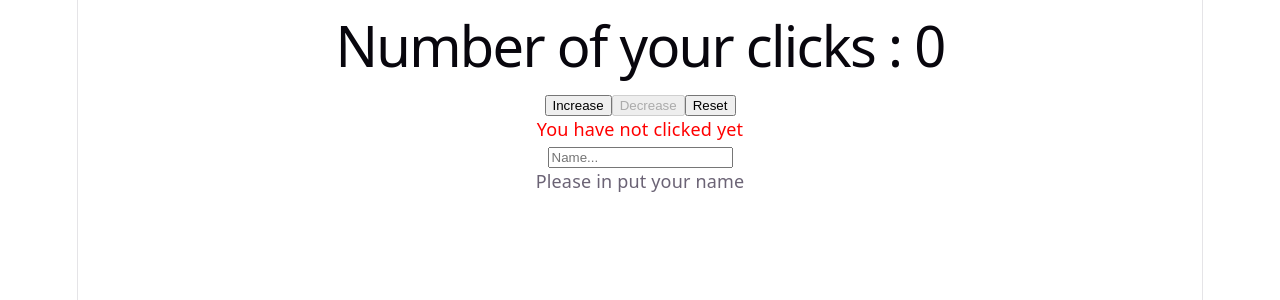
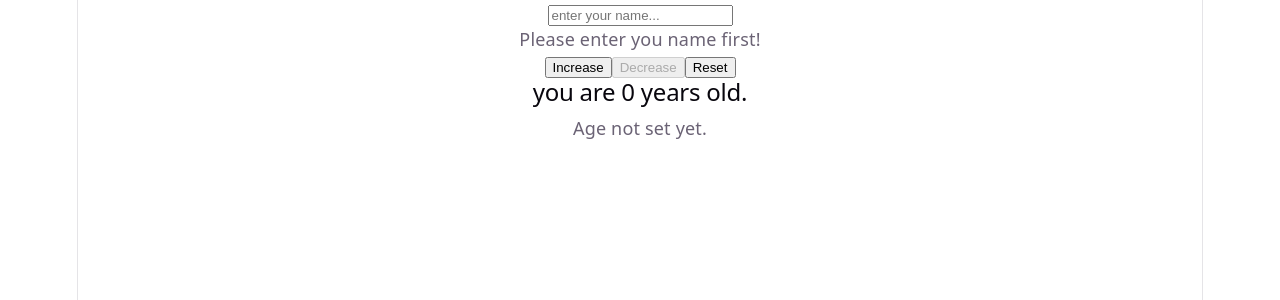
Before and after one commit to luvris/reactWorkshop, a React (Vite) app: page / in a window 1280 px wide. Shown: the top 300 px of the page. Built offline with nearby package versions, Linux system fonts and the light colour scheme.

Commit message:
self 1 Phase 4

```diff
--- /dev/null
+++ b/component/AgeButton.jsx
@@ -0,0 +1,15 @@
+export default function AgeButton({ onIncrease, onDecrease, onReset, isDisabledDecrease }) {
+    return (
+        <div>
+            <button onClick={onIncrease}>
+                Increase
+            </button>
+            <button onClick={onDecrease} disabled={isDisabledDecrease}>
+                Decrease
+            </button>
+            <button onClick={onReset}>
+                Reset
+            </button>
+        </div>
+    );
+}
--- /dev/null
+++ b/component/AgeMessage.jsx
@@ -0,0 +1,11 @@
+export default function AgeMessage({age}){
+    return(
+        <div>
+            <p>
+                {age === 0 ? "Age not set yet."
+                 : age > 0 && age <= 12 ? "You are a child."
+                 : age >= 13 && age <= 19 ? "You are a teenager." : "You are an adult."}
+            </p>
+        </div>
+    );
+}
--- a/component/CounterButton.jsx
+++ /dev/null
@@ -1,16 +0,0 @@
-export default function CounterButtons({
-  onIncrease,
-  onDecrease,
-  onReset,
-  isDecreaseDisabled,
-}) {
-  return (
-    <div>
-      <button onClick={onIncrease}>Increase</button>
-      <button onClick={onDecrease} disabled={isDecreaseDisabled}>
-        Decrease
-      </button>
-      <button onClick={onReset}>Reset</button>
-    </div>
-  );
-}
--- a/component/NameComponent.jsx
+++ /dev/null
@@ -1,10 +0,0 @@
-export default function NameComponent({ nameInput, onInputChange }) {
-
-    return (
-        <div>
-            <input type="text" placeholder="Name..." value={nameInput} onChange={onInputChange}/>
-
-            <p>{nameInput === "" ? "Please in put your name" : `Hello, ${nameInput}`}</p>
-        </div>
-    );
-}
--- /dev/null
+++ b/component/NameInput.jsx
@@ -0,0 +1,10 @@
+export default function NameInput({name, nameInputChange}){
+    return(
+        <div>
+        <input type="text" placeholder="enter your name..." value={name} onChange={nameInputChange} />
+        <p>
+            {name === "" ? "Please enter you name first!" : `Hello, This is your name : ${name}`}
+        </p>
+        </div>
+    );
+}
--- a/component/StatusMessage.jsx
+++ /dev/null
@@ -1,13 +0,0 @@
-export default function StatusMessage({ counterNum }) {
-  return (
-    <div>
-      {counterNum === 0 ? (
-        <p style={{ color: "red" }}>You have not clicked yet</p>
-      ) : counterNum >= 1 && counterNum <= 9 ? (
-        <p style={{ color: "blue" }}>Keep clicking!</p>
-      ) : (
-        <p style={{ color: "green" }}>Wow! that's a lot</p>
-      )}
-    </div>
-  );
-}
--- a/src/App.jsx
+++ b/src/App.jsx
@@ -1,42 +1,37 @@
 import { useState } from "react";
-import StatusMessage from "../component/StatusMessage";
-import CounterButtons from "../component/CounterButton";
-import NameComponent from "../component/NameComponent";
+import NameInput from "../component/NameInput";
+import AgeButton from "../component/AgeButton";
+import AgeMessage from "../component/AgeMessage";
 
 function App() {
-  const [counterNum, setCounterNum] = useState(0);
-  const [nameInput, setNameInput] = useState("");
+  const [name, setName] = useState("");
+  const [age, setAge] = useState(0);
 
-  function countNumber() {
-    setCounterNum((prev) => prev + 1);
+  function nameChange(e) {
+    setName(e.target.value);
   }
 
-  function decCountNumber() {
-    setCounterNum((prev) => (prev > 0 ? prev - 1 : 0));
+  function resetAll(){
+    setAge(0);
+    setName("");
   }
 
-  function resetCountNumber() {
-    setCounterNum(0);
+  function ageIncrease() {
+    setAge((prev) => prev + 1);
   }
 
-  function updatName(e) {
-    setNameInput(e.target.value);
+  function ageDecrease(){
+    setAge((prev) => prev > 0 ? prev - 1 : prev = 0);
   }
 
   return (
     <div>
-      <h1>Number of your clicks : {counterNum}</h1>
-
-      <CounterButtons
-        onIncrease={countNumber}
-        onDecrease={decCountNumber}
-        onReset={resetCountNumber}
-        isDecreaseDisabled={counterNum === 0}
-      />
-
-      <StatusMessage counterNum={counterNum} />
-
-      <NameComponent nameInput={nameInput} onInputChange={updatName} />
+      <NameInput name={name} nameInputChange={nameChange} />
+      <AgeButton onIncrease={ageIncrease} onDecrease={ageDecrease} onReset={resetAll} isDisabledDecrease={age === 0}/>
+      <h2>
+        you are {age} years old.
+      </h2>
+      <AgeMessage age={age}/>
     </div>
   );
 }
```
